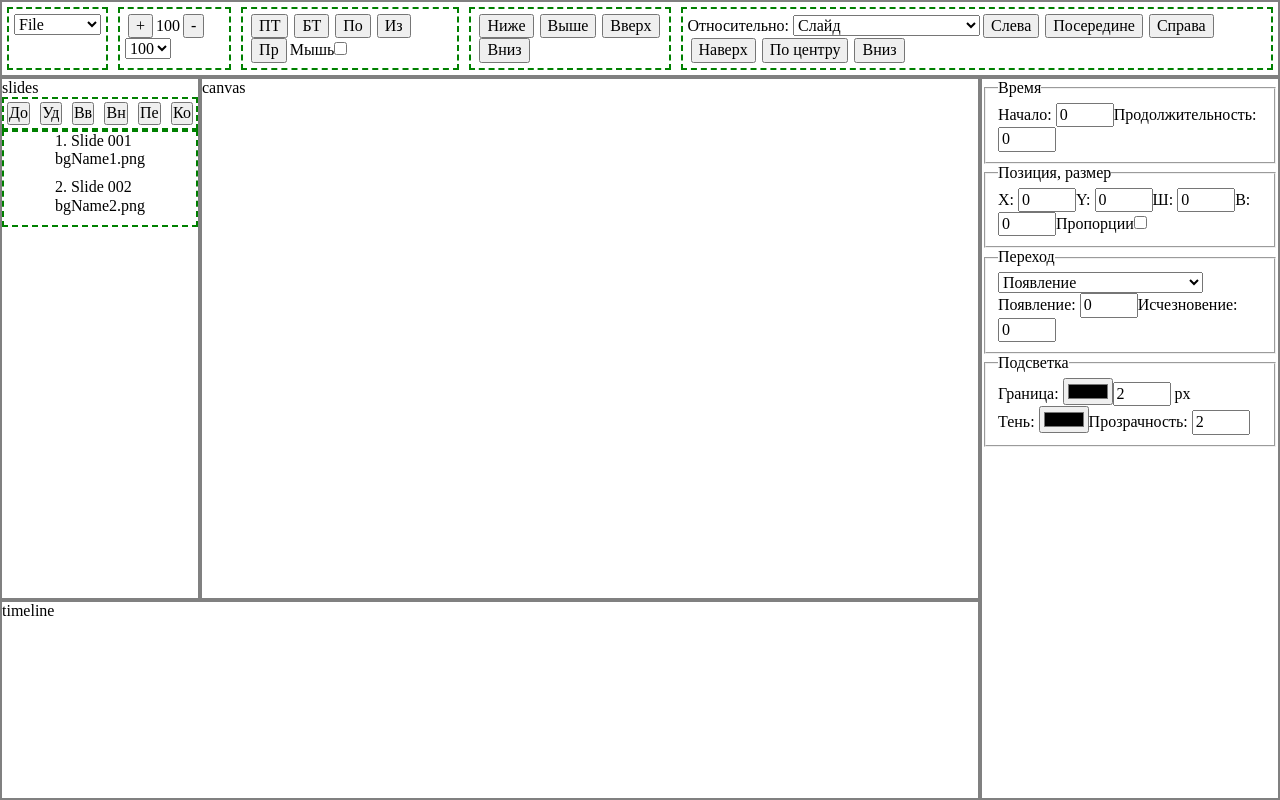
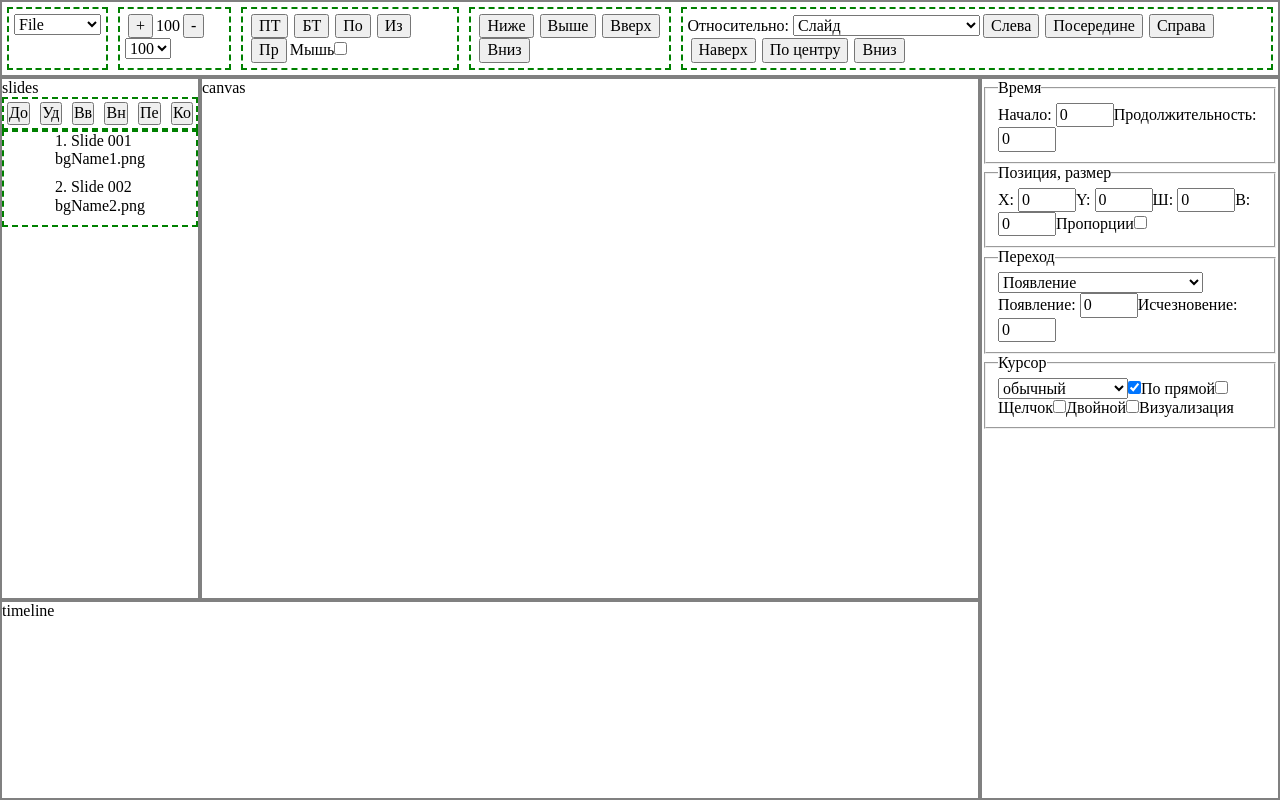
Before and after one commit to kvazimode/capticlone-desktop, a React app: page / in a window 1280 px wide. Built offline with nearby package versions, Linux system fonts and the light colour scheme.

Commit message:
params for mouse

```diff
--- a/src/app/panels/params/element.jsx
+++ b/src/app/panels/params/element.jsx
@@ -5,6 +5,7 @@ import Img from './element/image.jsx'
 import Rect from './element/rect.jsx'
 import TextBlock from './element/text-block.jsx'
 import Highlight from './element/highlight.jsx'
+import Mouse from './element/mouse.jsx'
 
 const bgList = [
     `bgName1.png`,
@@ -37,5 +38,7 @@ export default function Element(props) {
             return <TextBlock />;
         case `highlight`:
             return <Highlight />
+        case `mouse`:
+            return <Mouse />
     }
 }
--- /dev/null
+++ b/src/app/panels/params/element/mouse.jsx
@@ -0,0 +1,20 @@
+import React from 'react'
+
+export default function Mouse() {
+    return <fieldset>
+        <legend>Курсор</legend>
+        <select defaultValue={"DEFAULT"}>
+            <option value="DEFAULT">обычный</option>
+            <option>указующий</option>
+            <option>перетаскивание</option>
+        </select>
+        <input id="checkbox-straight" type="checkbox" checked></input>
+        <label htmlFor="checkbox-straight">По прямой</label>
+        <input id="checkbox-click" type="checkbox"></input>
+        <label htmlFor="checkbox-click">Щелчок</label>
+        <input id="checkbox-double" type="checkbox"></input>
+        <label htmlFor="checkbox-double">Двойной</label>
+        <input id="checkbox-visual" type="checkbox"></input>
+        <label htmlFor="checkbox-visual">Визуализация</label>
+    </fieldset>
+}
--- a/src/app/panels/params/params.jsx
+++ b/src/app/panels/params/params.jsx
@@ -9,7 +9,8 @@ const type =
 // `image`
 // `rect`
 // `text-block`
-`highlight`
+// `highlight`
+`mouse`
 
 export default function Params() {
   return (
```
